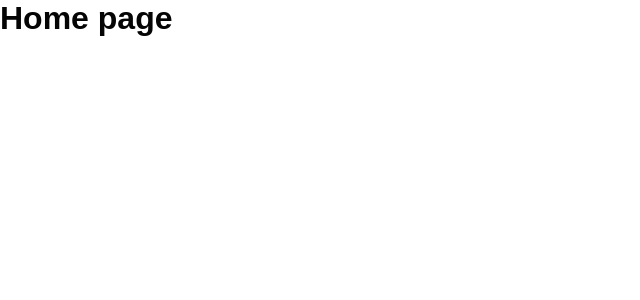
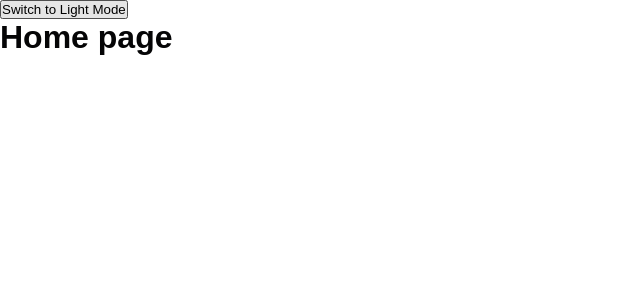
Before and after one commit to M-O-H/BloggerUI, a Next.js app: page / in a window 1280 px wide. Shown: the top 300 px of the page, without its empty margins (0-640 px from the left). Built offline with nearby package versions, Linux system fonts and the light colour scheme.

Commit message:
light/dark theme support

```diff
--- a/app/globals.css
+++ b/app/globals.css
@@ -4,6 +4,11 @@
   --primary: #050506;
 }
 
+html.dark {
+  --background: #0A0D14;
+  --foreground: #ffffff;
+  --primary: #6289FF;
+}
 
 body {
   background: var(--background);
--- a/app/layout.tsx
+++ b/app/layout.tsx
@@ -1,6 +1,7 @@
 import type { Metadata } from "next";
 import "./globals.css";
-
+import ThemeToggle from "@/utils/ThemeToggle";
+import ThemeProvider from "@/utils/ThemeProvider";
 
 export const metadata: Metadata = {
   title: "Create Next App",
@@ -15,7 +16,11 @@ export default function RootLayout({
   return (
     <html lang="en">
       <body>
-        {children}
+        <ThemeProvider
+        >
+          <ThemeToggle />
+          {children}
+        </ThemeProvider>
       </body>
     </html>
   );
--- /dev/null
+++ b/utils/ThemeProvider.tsx
@@ -0,0 +1,25 @@
+"use client"
+import { ThemeProvider as NextThemesProvider } from 'next-themes';
+import { useEffect, useState, ReactNode } from 'react';
+
+interface ThemeProviderProps {
+	children: ReactNode;
+}
+
+const ThemeProvider: React.FC<ThemeProviderProps> = ({ children }) => {
+	const [mounted, setMounted] = useState(false);
+
+	useEffect(() => {
+		setMounted(true);
+	}, []);
+
+	if (!mounted) return null;
+
+	return (
+		<NextThemesProvider attribute="class">
+			{children}
+		</NextThemesProvider>
+	);
+};
+
+export default ThemeProvider;
--- /dev/null
+++ b/utils/ThemeToggle.tsx
@@ -0,0 +1,26 @@
+"use client";
+
+import { useTheme } from 'next-themes';
+import { useEffect, useState } from 'react';
+
+const ThemeToggle = () => {
+	const { theme, setTheme } = useTheme();
+	const [mounted, setMounted] = useState(false);
+
+	useEffect(() => {
+		setMounted(true);
+	}, []);
+
+	if (!mounted) return null;
+
+	return (
+		<button
+			onClick={() => setTheme(theme === 'light' ? 'dark' : 'light')}
+			className="p-2 bg-gray-200 dark:bg-gray-800 rounded-md"
+		>
+			{theme === 'light' ? 'Switch to Dark Mode' : 'Switch to Light Mode'}
+		</button>
+	);
+};
+
+export default ThemeToggle;
```
